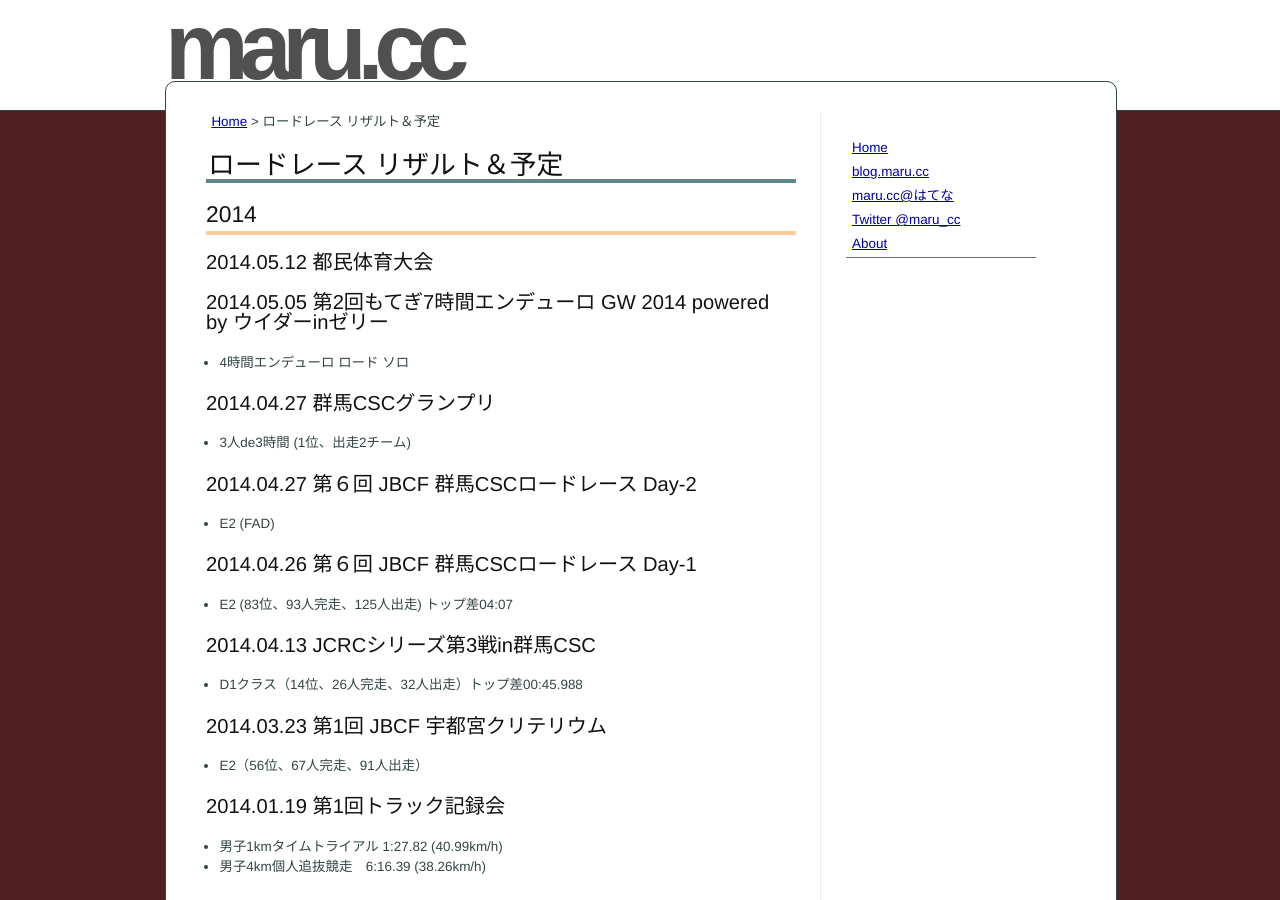
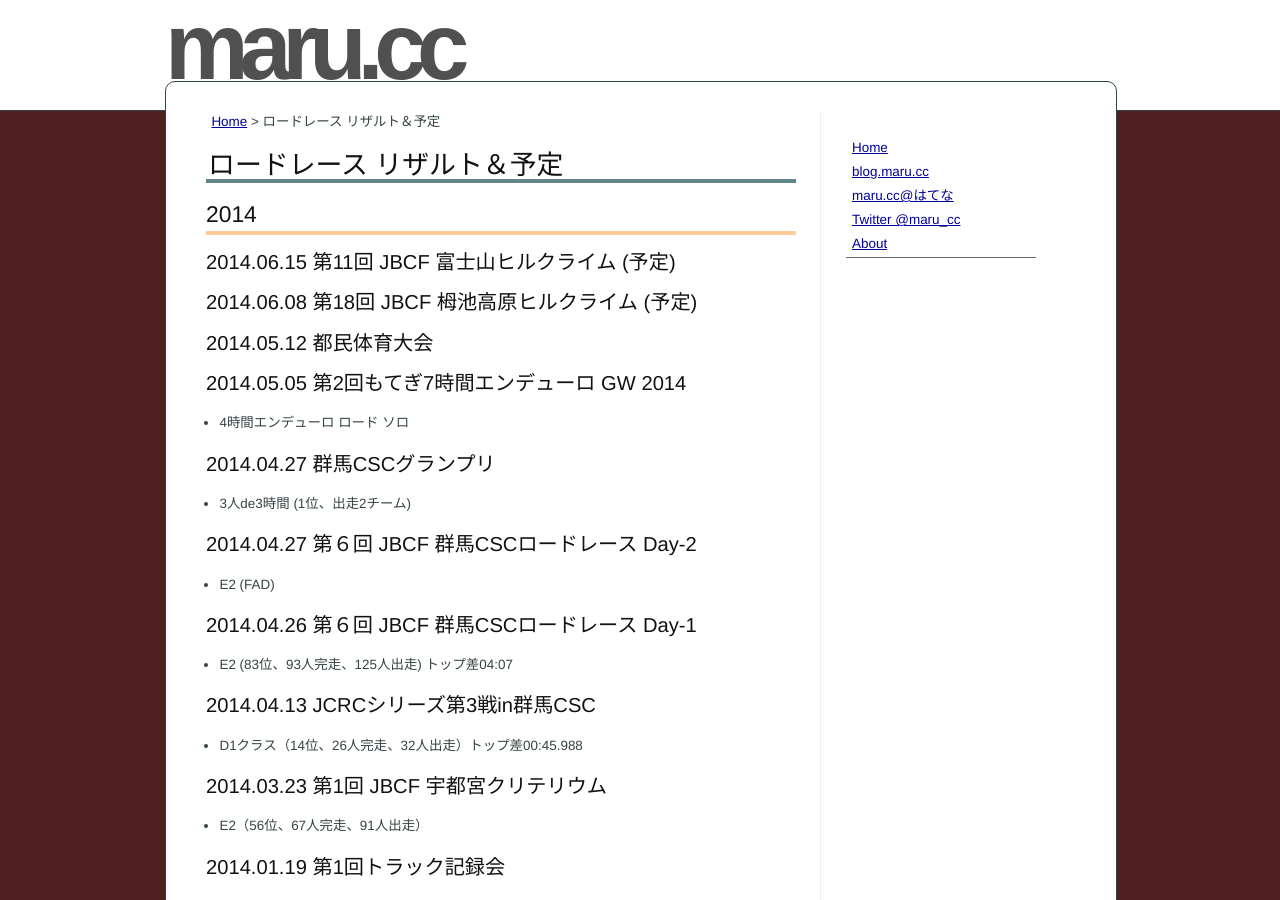
Before and after one commit to marucc/marucc.github.io, a Jekyll site: the page built from sports/results_bike.md, in a window 1280 px wide and 900 px high. Built offline with Jekyll 4.4.1, drawn with Linux system fonts in a browser that asks for light colours.

Commit message:
Published with https://stackedit.io/

```diff
--- a/sports/results_bike.md
+++ b/sports/results_bike.md
@@ -11,10 +11,13 @@ markdown: kramdown
 
 ## 2014
 
+### 2014.06.15 第11回 JBCF 富士山ヒルクライム (予定)
+
+### 2014.06.08 第18回 JBCF 栂池高原ヒルクライム (予定)
+
 ### 2014.05.12 都民体育大会
 
-### 2014.05.05 第2回もてぎ7時間エンデューロ GW 2014 powered by ウイダーinゼリー
-
+### 2014.05.05 第2回もてぎ7時間エンデューロ GW 2014
 - 4時間エンデューロ ロード ソロ
 
 ### 2014.04.27 群馬CSCグランプリ
```
